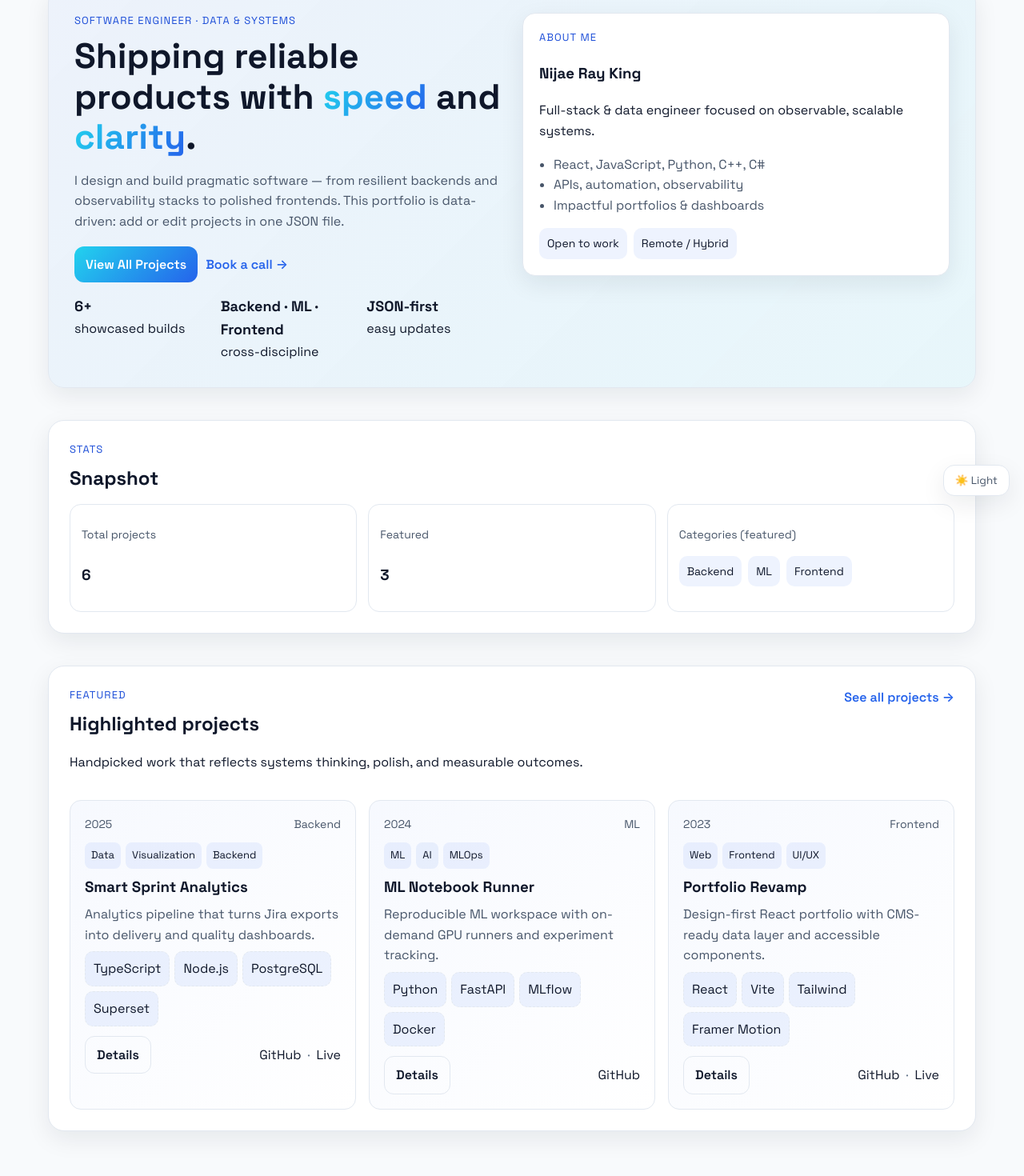
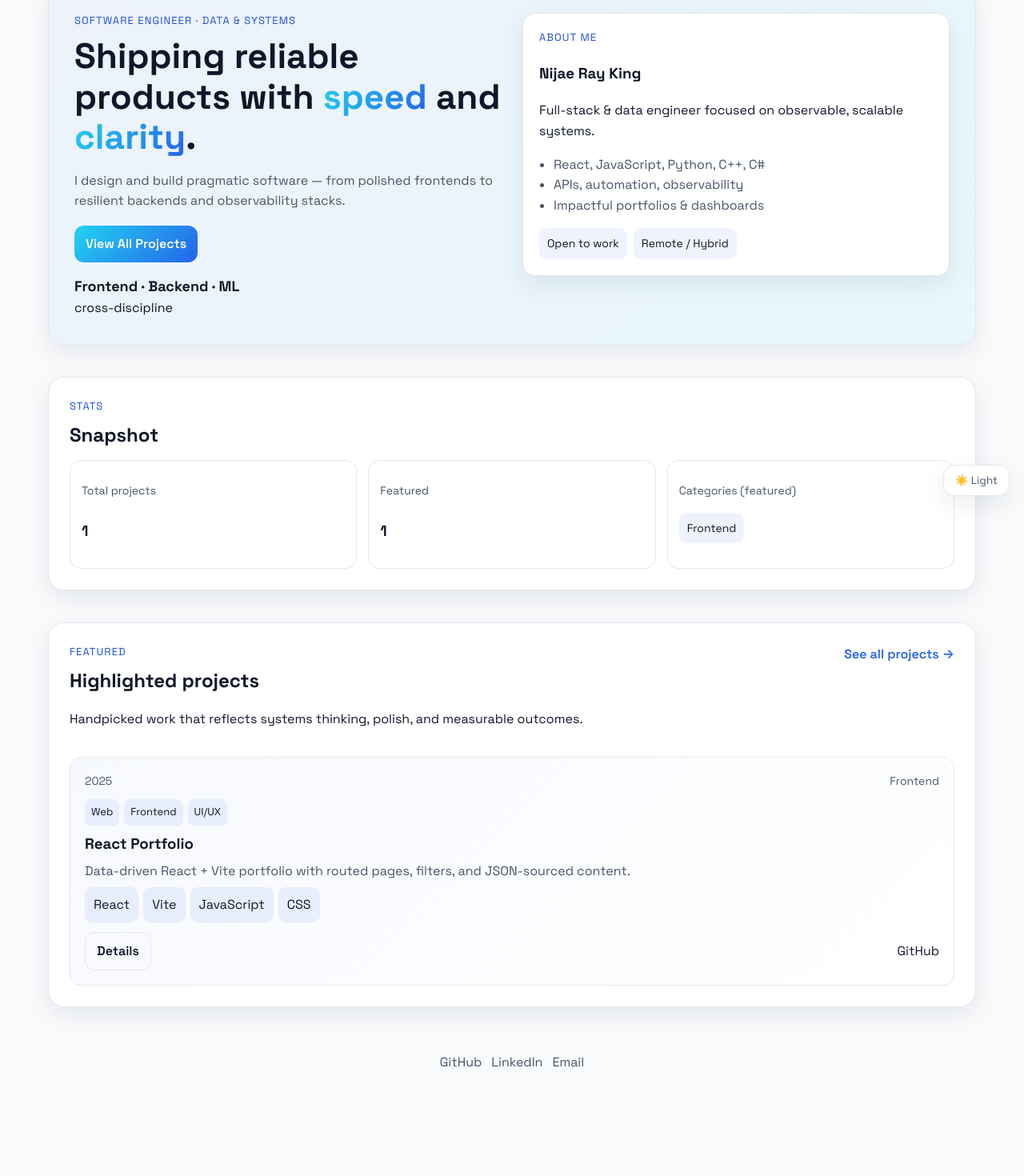
Before and after one commit to Nijaek/project-portfolio-website, a React (Vite) app: page / in a window 1280 px wide. Shown: the part 162-1632 px from the top of the page at 80% size. After the commit the page ends 1600 px from the top, so only its background shows below. Built offline with nearby package versions, Linux system fonts and the light colour scheme.

Commit message:
Updated projects & resume

```diff
--- a/src/data/projects.json
+++ b/src/data/projects.json
@@ -1,122 +1,22 @@
 [
   {
     "id": "p1",
-    "slug": "smart-sprint-analytics",
-    "title": "Smart Sprint Analytics",
-    "shortDescription": "Analytics pipeline that turns Jira exports into delivery and quality dashboards.",
-    "fullDescription": "Built a small data platform that ingests Jira exports, normalizes epics and stories, and publishes velocity, quality, and cycle-time dashboards. Added alerting for scope creep and regression warnings that reduced schedule misses.",
-    "problem": "Teams lacked trustworthy delivery signals across multiple backlogs, causing schedule slips and unclear priorities.",
-    "solution": "Automated ingestion of Jira exports, consistent epic/story taxonomy, and dashboards with trend lines and anomaly alerts.",
-    "architecture": "Node ETL -> PostgreSQL warehouse -> Superset dashboards; event-driven refresh using lightweight cron workers.",
-    "challenges": "Normalizing inconsistent labels and epics across teams; tuning alert thresholds to avoid noise.",
-    "results": "Cut unplanned scope by 18% and improved sprint predictability; dashboards adopted by 4 squads.",
-    "tags": ["Data", "Visualization", "Backend"],
-    "category": "Backend",
-    "techStack": ["TypeScript", "Node.js", "PostgreSQL", "Superset", "Docker"],
+    "slug": "react-portfolio",
+    "title": "React Portfolio",
+    "shortDescription": "Data-driven React + Vite portfolio with routed pages, filters, and JSON-sourced content.",
+    "fullDescription": "Modern portfolio site built with Vite and React Router, driven entirely by a JSON data layer so projects can be edited without touching components. Includes responsive layouts, tag/category filters, search, and highlighted projects on the home page.",
+    "problem": "Keeping a portfolio updated required code changes and lacked structured metadata for filtering.",
+    "solution": "Centralized project data in JSON with reusable cards and detail pages; added search, tags, and categories to help viewers find relevant work quickly.",
+    "architecture": "Vite + React + React Router front end; JSON data source; custom hooks for filtering, search, and sorting; responsive layout with shared theme tokens.",
+    "challenges": "Designing components that stay readable across screen sizes; keeping filters intuitive on mobile; ensuring data changes flow through without rebuilds.",
+    "results": "Content updates happen in minutes with no component edits; recruiters can filter by tags and categories; highlighted projects surface automatically on the home page.",
+    "tags": ["Web", "Frontend", "UI/UX"],
+    "category": "Frontend",
+    "techStack": ["React", "Vite", "JavaScript", "CSS", "React Router"],
     "role": "Solo",
     "year": 2025,
-    "githubUrl": "https://github.com/example/smart-sprint-analytics",
-    "liveDemoUrl": "https://example.com/sprint-analytics",
-    "highlighted": true
-  },
-  {
-    "id": "p2",
-    "slug": "ml-notebook-runner",
-    "title": "ML Notebook Runner",
-    "shortDescription": "Reproducible ML workspace with on-demand GPU runners and experiment tracking.",
-    "fullDescription": "Provisioned ephemeral GPU runners for ML notebooks, wired to MLflow for metrics, artifact storage, and model registry. Introduced tagged environments (research, staging, prod) with promotion gates to cut failed deployments.",
-    "problem": "Data scientists shared notebooks without reproducibility; environment drift caused rerun failures.",
-    "solution": "Template-driven runners with pinned environments, GPU scheduling, and MLflow tracking baked into notebooks.",
-    "architecture": "FastAPI control plane -> MLflow + S3 storage -> Terraform-managed GPU nodes; job queue for provisioning.",
-    "challenges": "Balancing startup latency vs. cost; securing artifact buckets across environments.",
-    "results": "Reduced setup time from hours to minutes; 40% fewer failed experiment reproductions.",
-    "tags": ["ML", "AI", "MLOps"],
-    "category": "ML",
-    "techStack": ["Python", "FastAPI", "MLflow", "Docker", "Terraform"],
-    "role": "Team of 3",
-    "year": 2024,
-    "githubUrl": "https://github.com/example/ml-notebook-runner",
+    "githubUrl": "https://github.com/example/portfolio",
     "liveDemoUrl": "",
     "highlighted": true
-  },
-  {
-    "id": "p3",
-    "slug": "observability-toolkit",
-    "title": "Observability Toolkit",
-    "shortDescription": "Drop-in dashboards and alerts for microservices with SLO budgeting.",
-    "fullDescription": "Packaged OpenTelemetry collectors, tracing defaults, and SLO-based alerting rules for microservices. Added service maps and release overlays that cut mean time to resolution by 30%.",
-    "problem": "Microservices emitted logs but had no unified tracing, making incident triage slow.",
-    "solution": "Opinionated OTel configs plus Grafana dashboards and SLO alerts that teams could apply with one config block.",
-    "architecture": "OTel collectors -> Prometheus + Loki -> Grafana dashboards; Terraform modules for repeatability.",
-    "challenges": "Standardizing telemetry across languages; ensuring sampling didn’t hurt debug depth.",
-    "results": "MTTR improved by ~30%; teams adopted SLO error budgets with release overlays.",
-    "tags": ["DevOps", "Reliability", "Backend"],
-    "category": "DevOps",
-    "techStack": ["Go", "OpenTelemetry", "Prometheus", "Grafana"],
-    "role": "Solo",
-    "year": 2025,
-    "githubUrl": "https://github.com/example/observability-toolkit",
-    "liveDemoUrl": "",
-    "highlighted": false
-  },
-  {
-    "id": "p4",
-    "slug": "portfolio-revamp",
-    "title": "Portfolio Revamp",
-    "shortDescription": "Design-first React portfolio with CMS-ready data layer and accessible components.",
-    "fullDescription": "Implemented a component library, routed pages, and a data-driven project layer. Focused on accessibility, semantic HTML, and responsive grid layouts tailored for recruiters and hiring managers.",
-    "problem": "Old portfolio required code edits for every project update, slowing outreach.",
-    "solution": "JSON-driven project data with reusable cards and detail pages; added filters and search for recruiters.",
-    "architecture": "Vite + React + React Router; JSON data source; hooks for filtering/search; responsive layout system.",
-    "challenges": "Designing cards that balance brevity with detail; keeping filters intuitive on mobile.",
-    "results": "Content updates now happen in minutes; recruiters can jump to relevant work via tags.",
-    "tags": ["Web", "Frontend", "UI/UX"],
-    "category": "Frontend",
-    "techStack": ["React", "Vite", "Tailwind", "Framer Motion"],
-    "role": "Solo",
-    "year": 2023,
-    "githubUrl": "https://github.com/example/portfolio-revamp",
-    "liveDemoUrl": "https://example.com/portfolio",
-    "highlighted": true
-  },
-  {
-    "id": "p5",
-    "slug": "api-gateway-lite",
-    "title": "API Gateway Lite",
-    "shortDescription": "Lightweight API gateway with auth, caching, and per-route rate limits.",
-    "fullDescription": "Built a configurable API gateway for side projects and hackathons. Supports JWT auth, request shaping, response caching, and rate limits. Benchmarked at 15k rps on modest hardware.",
-    "problem": "Side projects needed a quick API front door without paying for managed gateways.",
-    "solution": "Standalone binary with pluggable middleware for auth, caching, and throttling; simple TOML config.",
-    "architecture": "Rust + Actix core; Redis-backed caching; JWT validation middleware; Prometheus metrics endpoint.",
-    "challenges": "Keeping latency low with layered middleware; designing a friendly config format.",
-    "results": "Benchmarked at 15k rps p95<20ms on small VMs; used across three hackathon projects.",
-    "tags": ["Backend", "Systems", "Security"],
-    "category": "Systems",
-    "techStack": ["Rust", "Actix", "Redis", "JWT"],
-    "role": "Team of 2",
-    "year": 2024,
-    "githubUrl": "https://github.com/example/api-gateway-lite",
-    "liveDemoUrl": "",
-    "highlighted": false
-  },
-  {
-    "id": "p6",
-    "slug": "recruiter-briefcase",
-    "title": "Recruiter Briefcase",
-    "shortDescription": "One-page brief for recruiters with role-fit highlights and case studies.",
-    "fullDescription": "Built a micro-site generator that assembles role-specific briefs from JSON data. Includes quick links, tailored case studies, and compact KPI snapshots to accelerate screening.",
-    "problem": "Recruiters skim long portfolios; needed concise, role-specific summaries.",
-    "solution": "Single-page briefs generated from JSON, with case studies, metrics, and role-fit highlights.",
-    "architecture": "Next.js static generation; Notion API for content; Vercel deploys per-brief slug.",
-    "challenges": "Balancing brevity with credibility; ensuring assets stay up-to-date from Notion.",
-    "results": "Higher recruiter engagement; faster responses when sharing tailored briefs.",
-    "tags": ["Web", "Automation"],
-    "category": "Web",
-    "techStack": ["Next.js", "TypeScript", "Vercel", "Notion API"],
-    "role": "Solo",
-    "year": 2023,
-    "githubUrl": "https://github.com/example/recruiter-briefcase",
-    "liveDemoUrl": "https://example.com/briefcase",
-    "highlighted": false
   }
 ]
--- a/src/pages/Home.jsx
+++ b/src/pages/Home.jsx
@@ -17,29 +17,17 @@ export function Home() {
             <span className="gradient">clarity</span>.
           </h1>
           <p className="lede">
-            I design and build pragmatic software — from resilient backends and observability stacks to
-            polished frontends. This portfolio is data-driven: add or edit projects in one JSON file.
+            I design and build pragmatic software — from polished frontends to resilient backends and observability stacks.
           </p>
           <div className="cta-row">
             <Link to="/projects" className="btn primary">
               View All Projects
             </Link>
-            <a className="text-link" href="mailto:nking0306@gmail.com">
-              Book a call →
-            </a>
           </div>
           <div className="stats">
             <div>
-              <strong>6+</strong>
-              <span>showcased builds</span>
-            </div>
-            <div>
-              <strong>Backend · ML · Frontend</strong>
+              <strong>Frontend · Backend · ML</strong>
               <span>cross-discipline</span>
-            </div>
-            <div>
-              <strong>JSON-first</strong>
-              <span>easy updates</span>
             </div>
           </div>
         </div>
--- a/src/pages/Resume.jsx
+++ b/src/pages/Resume.jsx
@@ -33,11 +33,6 @@ export function Resume() {
             <p className="label">Location</p>
             <h3>North Chicago, IL</h3>
             <p>Working closely with business stakeholders as part of an internal consulting team.</p>
-          </div>
-          <div className="resume-hero-card">
-            <p className="label">Professional Development</p>
-            <h3>Power Platform Conference 2025</h3>
-            <p>Las Vegas — Attendee</p>
           </div>
         </div>
       </section>
```
